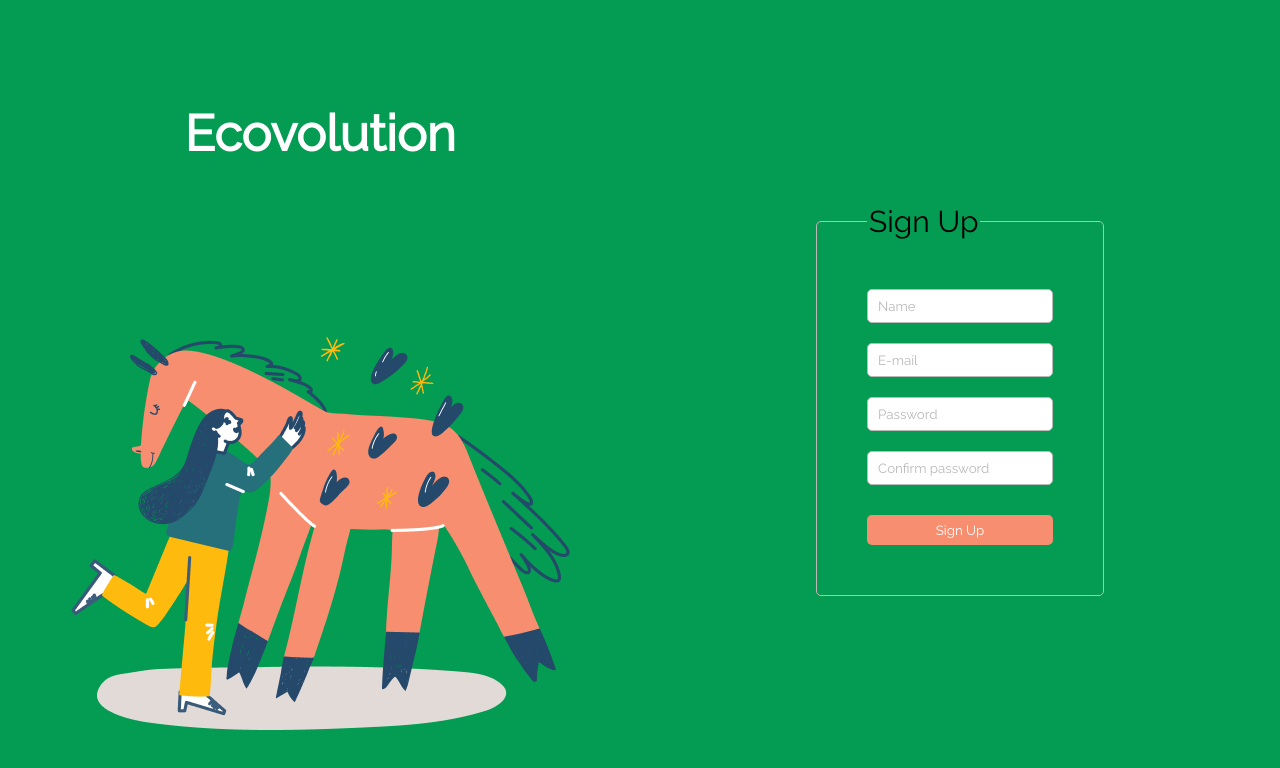
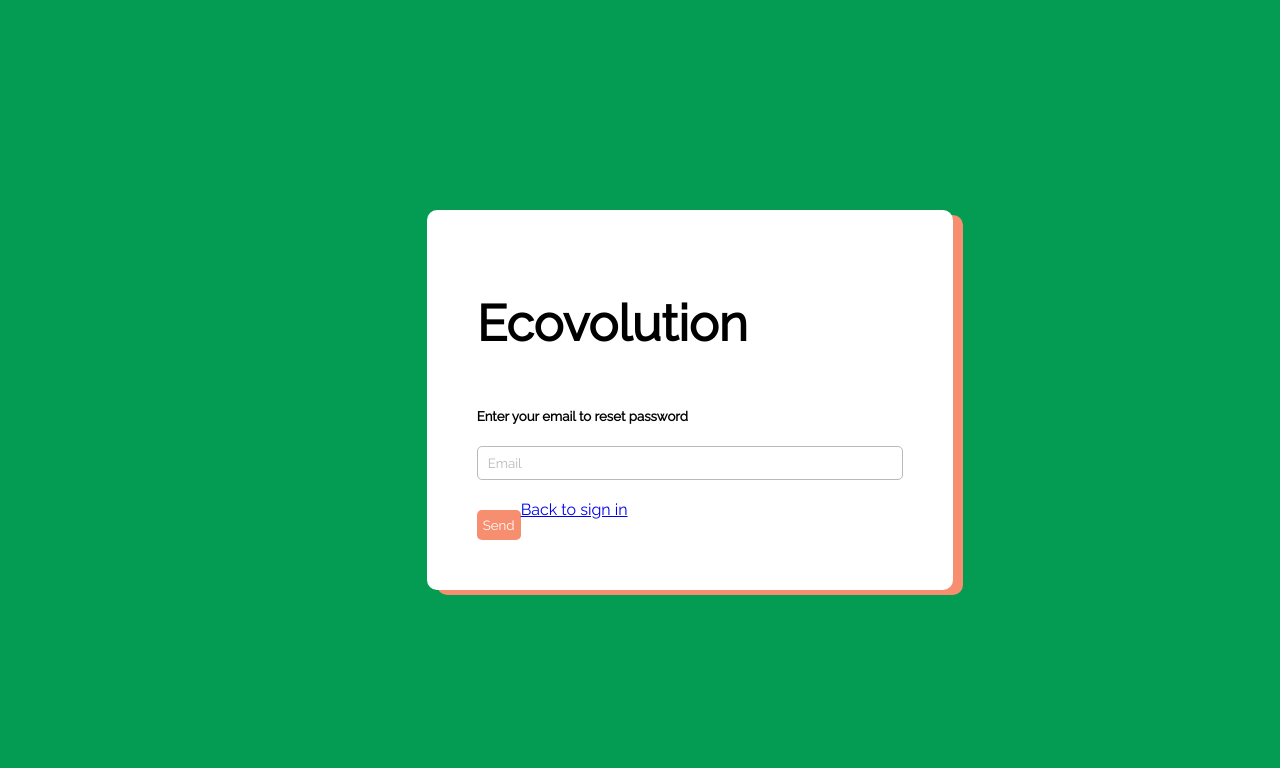
Before and after one commit to hinagawa/ecovolution, a React (Create React App) app in the folder frontend/: page /forgot-password in a window 1280 px wide. Shown: the top 768 px of the page. Built offline with nearby package versions, Linux system fonts and the light colour scheme.

Commit message:
WIP Link component

```diff
--- a/frontend/src/App.jsx
+++ b/frontend/src/App.jsx
@@ -8,6 +8,7 @@ import {
 import SignInPage from './pages/Auth/SignInUpPage/SignInPage'
 import SignUpPage from './pages/Auth/SignInUpPage/SignUpPage'
 import ResetPassword from './pages/Auth/ResetForgotPasswordPage/ResetPassword'
+import ForgotPassword from './pages/Auth/ResetForgotPasswordPage/ForgotPassword'
 
 import './index.module.css'
 
@@ -20,26 +21,20 @@ function App() {
           path="/sign-in"
           element={<SignInPage />}
         />
-      </Routes>
-      <Routes>
         <Route
           exaсt
           path="/sign-up"
           element={<SignUpPage />}
         />
-      </Routes>
-      <Routes>
         <Route
           exaсt
           path="/reset-password"
           element={<ResetPassword />}
         />
-      </Routes>
-      <Routes>
         <Route
           exaсt
           path="/forgot-password"
-          element={<SignUpPage />}
+          element={<ForgotPassword />}
         />
       </Routes>
     </Router>
--- /dev/null
+++ b/frontend/src/components/common/Link/Link.jsx
@@ -0,0 +1,15 @@
+import React from 'react'
+import PropTypes from 'prop-types'
+
+import './styles.module.css'
+
+function Link({ text, href }) {
+  return <a href={href}>{text}</a>
+}
+
+export default Link
+
+Link.propTypes = {
+  text: PropTypes.string.isRequired,
+  href: PropTypes.string.isRequired,
+}
--- /dev/null
+++ b/frontend/src/pages/Auth/ResetForgotPasswordPage/ForgotPassword.jsx
@@ -0,0 +1,28 @@
+import React from 'react'
+
+import Form from '../../../components/common/Form/Form'
+import Input from '../../../components/common/Input/Input'
+import Button from '../../../components/common/Button/Button'
+import Link from '../../../components/common/Link/Link'
+
+import styles from './styles.module.css'
+
+function ResetPassword() {
+  return (
+    <div className={styles.gridContainer}>
+      <div className={styles.formContainer}>
+        <h1>Ecovolution</h1>
+        <Form>
+          <h5> Enter your email to reset password</h5>
+          <Input id="email" placeholder="Email" />
+          <div className={styles.resetFooter}>
+            <Button text="Send" />
+            <Link text="Back to sign in" href="/sign-in" />
+          </div>
+        </Form>
+      </div>
+    </div>
+  )
+}
+
+export default ResetPassword
--- a/frontend/src/pages/Auth/ResetForgotPasswordPage/styles.module.css
+++ b/frontend/src/pages/Auth/ResetForgotPasswordPage/styles.module.css
@@ -14,4 +14,12 @@ body {
   border-radius: 10px;
   padding: 50px;
   width: 100%;
+  box-shadow: 10px 5px #f68e6f;
 }
+h1 {
+  font-size: 50px;
+}
+.resetFooter {
+  display: flex;
+  flex-direction: row;
+}
```
Also changed, not shown: frontend/src/components/common/Link/styles.module.css (added), 1 other file (tests, documents, lock files or other folders).
